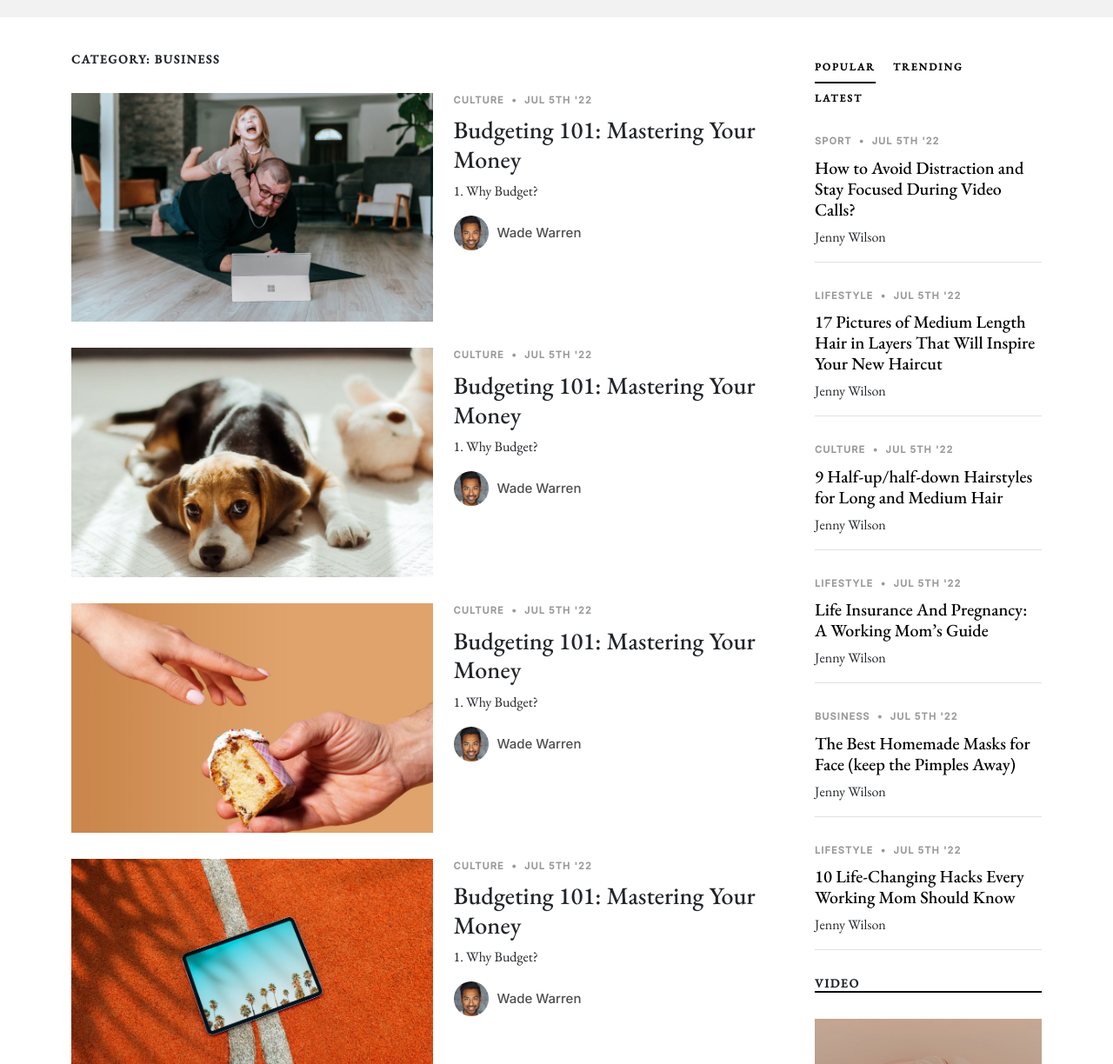
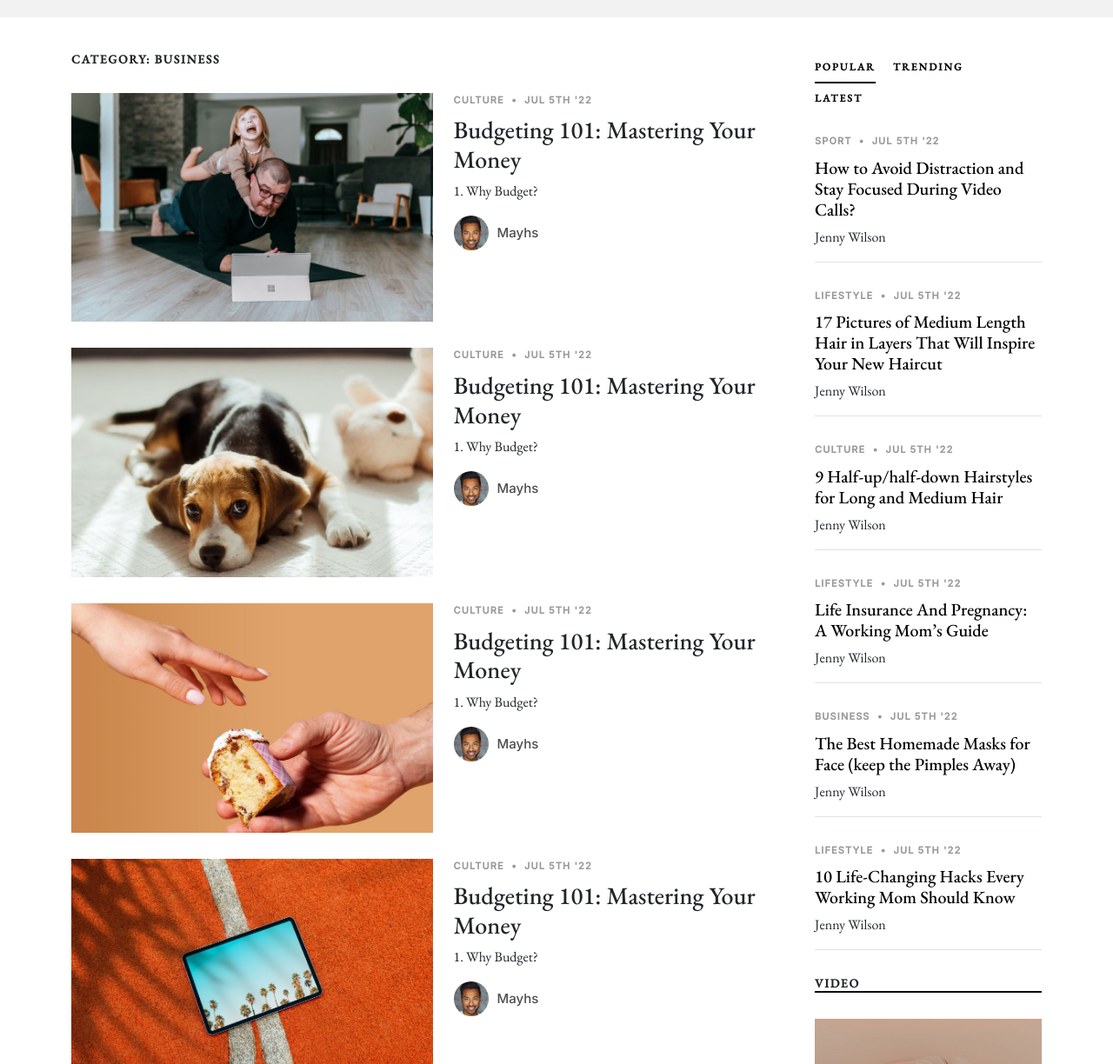
Before and after one commit to METSYSINDIA/sqube, a plain HTML site: page category.html in a window 1280 px wide. Shown: the part 70-1294 px from the top of the page at 87% size. Drawn offline with nearby package versions, Linux system fonts and the light colour scheme; a web font is replaced by a local one.

Commit message:
change 1

```diff
--- a/category.html
+++ b/category.html
@@ -120,7 +120,7 @@
                 <div class="d-flex align-items-center author">
                   <div class="photo"><img src="assets/img/person-2.jpg" alt="" class="img-fluid"></div>
                   <div class="name">
-                    <h3 class="m-0 p-0">Wade Warren</h3>
+                    <h3 class="m-0 p-0">Mayhs</h3>
                   </div>
                 </div>
               </div>
@@ -137,7 +137,7 @@
                 <div class="d-flex align-items-center author">
                   <div class="photo"><img src="assets/img/person-2.jpg" alt="" class="img-fluid"></div>
                   <div class="name">
-                    <h3 class="m-0 p-0">Wade Warren</h3>
+                    <h3 class="m-0 p-0">Mayhs</h3>
                   </div>
                 </div>
               </div>
@@ -154,7 +154,7 @@
                 <div class="d-flex align-items-center author">
                   <div class="photo"><img src="assets/img/person-2.jpg" alt="" class="img-fluid"></div>
                   <div class="name">
-                    <h3 class="m-0 p-0">Wade Warren</h3>
+                    <h3 class="m-0 p-0">Mayhs</h3>
                   </div>
                 </div>
               </div>
@@ -171,7 +171,7 @@
                 <div class="d-flex align-items-center author">
                   <div class="photo"><img src="assets/img/person-2.jpg" alt="" class="img-fluid"></div>
                   <div class="name">
-                    <h3 class="m-0 p-0">Wade Warren</h3>
+                    <h3 class="m-0 p-0">Mayhs</h3>
                   </div>
                 </div>
               </div>
@@ -188,7 +188,7 @@
                 <div class="d-flex align-items-center author">
                   <div class="photo"><img src="assets/img/person-2.jpg" alt="" class="img-fluid"></div>
                   <div class="name">
-                    <h3 class="m-0 p-0">Wade Warren</h3>
+                    <h3 class="m-0 p-0">Mayhs</h3>
                   </div>
                 </div>
               </div>
```
Also changed, not shown: about.html (+1 -1 lines), search-result.html (+5 -5 lines).
